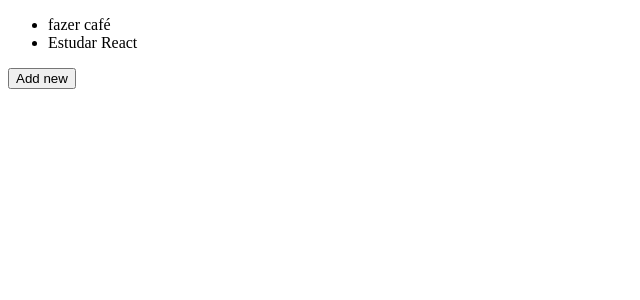
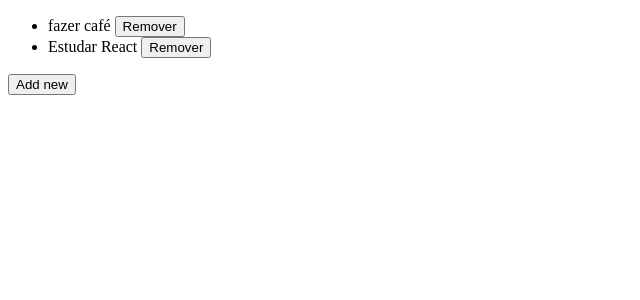
Before and after one commit to raultinelli/Reactjs_redux_saga, a React (Create React App) app: page / in a window 1280 px wide. Shown: the top 300 px of the page, without its empty margins (0-640 px from the left). Built offline with nearby package versions, Linux system fonts and the light colour scheme.

Commit message:
uso do reactotron

```diff
--- a/package.json
+++ b/package.json
@@ -8,6 +8,8 @@
     "react-dom": "^16.8.4",
     "react-redux": "^6.0.1",
     "react-scripts": "2.1.8",
+    "reactotron-react-js": "^3.0.1",
+    "reactotron-redux": "^3.1.0",
     "redux": "^4.0.1"
   },
   "scripts": {
--- a/src/App.js
+++ b/src/App.js
@@ -1,5 +1,6 @@
 import React from 'react';
 import { Provider } from 'react-redux'
+import './config/reactotron'
 import store from './store'
 
 import TodoList from './TodoList'
--- a/src/TodoList.js
+++ b/src/TodoList.js
@@ -1,19 +1,22 @@
 import React, { Fragment } from 'react'
 import PropTypes from 'prop-types'
+import { connect } from 'react-redux'
+import { bindActionCreators } from 'redux'
 
-import { connect } from 'react-redux'
+import * as TodoActions from './store/actions/todos'
 
-const TodoList = ({ todos, addTodo }) => (
+const TodoList = ({ todos, addTodo, removeTodo }) => (
     <Fragment>
         <ul>
-            { todos.map( todo => <li key={todo.id}>{todo.text}</li> ) }
+            { todos.map( todo => <li key={todo.id}>{todo.text} <button onClick={() => removeTodo(todo.id)} >Remover</button></li> ) }
         </ul>
         <button onClick={() => addTodo('Novo todo') }>Add new</button>
     </Fragment>
 );
 
 TodoList.propTypes = {
-    addtodo: PropTypes.func.isRequired,
+    addTodo: PropTypes.func.isRequired,
+    removeTodo: PropTypes.func.isRequired,
     todos: PropTypes.arrayOf(PropTypes.shape({
         id: PropTypes.number,
         text: PropTypes.string
@@ -24,8 +27,6 @@ const mapStateToProps = state => ({
     todos: state.todos
 })
 
-const mapDispatchToProps = dispatch => ({
-    addTodo: text => dispatch({ type: 'ADD_TODO', payload: { text } })
-})
+const mapDispatchToProps = dispatch => bindActionCreators(TodoActions, dispatch)
 
 export default connect(mapStateToProps, mapDispatchToProps)(TodoList)
--- /dev/null
+++ b/src/config/reactotron.js
@@ -0,0 +1,9 @@
+import Reactotron from 'reactotron-react-js'
+import { reactotronRedux } from 'reactotron-redux'
+
+if(process.env.NODE_ENV === 'development') {
+    const tron = Reactotron.configure().use(reactotronRedux()).connect()
+
+    tron.clear()
+    console.tron = tron
+}
--- /dev/null
+++ b/src/store/actions/todos.js
@@ -0,0 +1,9 @@
+export const addTodo =  text => ({
+    type: 'ADD_TODO',
+    payload: { text }
+})
+
+export const removeTodo = id => ({
+    type: 'REMOVE_TODO',
+    payload: { id }
+})
--- a/src/store/index.js
+++ b/src/store/index.js
@@ -1,7 +1,12 @@
-import { createStore } from 'redux'
+import { createStore, compose } from "redux";
 
-import reducers from './reducers'
+import reducers from "./reducers";
 
-const store = createStore(reducers);
+const tronMiddleware =
+  process.env.NODE_ENV === "development"
+    ? console.tron.createEnhancer
+    : () => {};
+
+const store = createStore(reducers, compose(tronMiddleware()));
 
 export default store;
--- a/src/store/reducers/todos.js
+++ b/src/store/reducers/todos.js
@@ -7,6 +7,8 @@ export default function todos(state = INITIAL_STATE, action) {
     switch (action.type) {
         case 'ADD_TODO':
             return [ ...state, { id: Math.random(), text: action.payload.text } ];
+        case 'REMOVE_TODO':
+            return state.filter(todo => todo.id !== action.payload.id)
         default:
             return state;
     }
```
Also changed, not shown: 1 other file (tests, documents, lock files or other folders).
